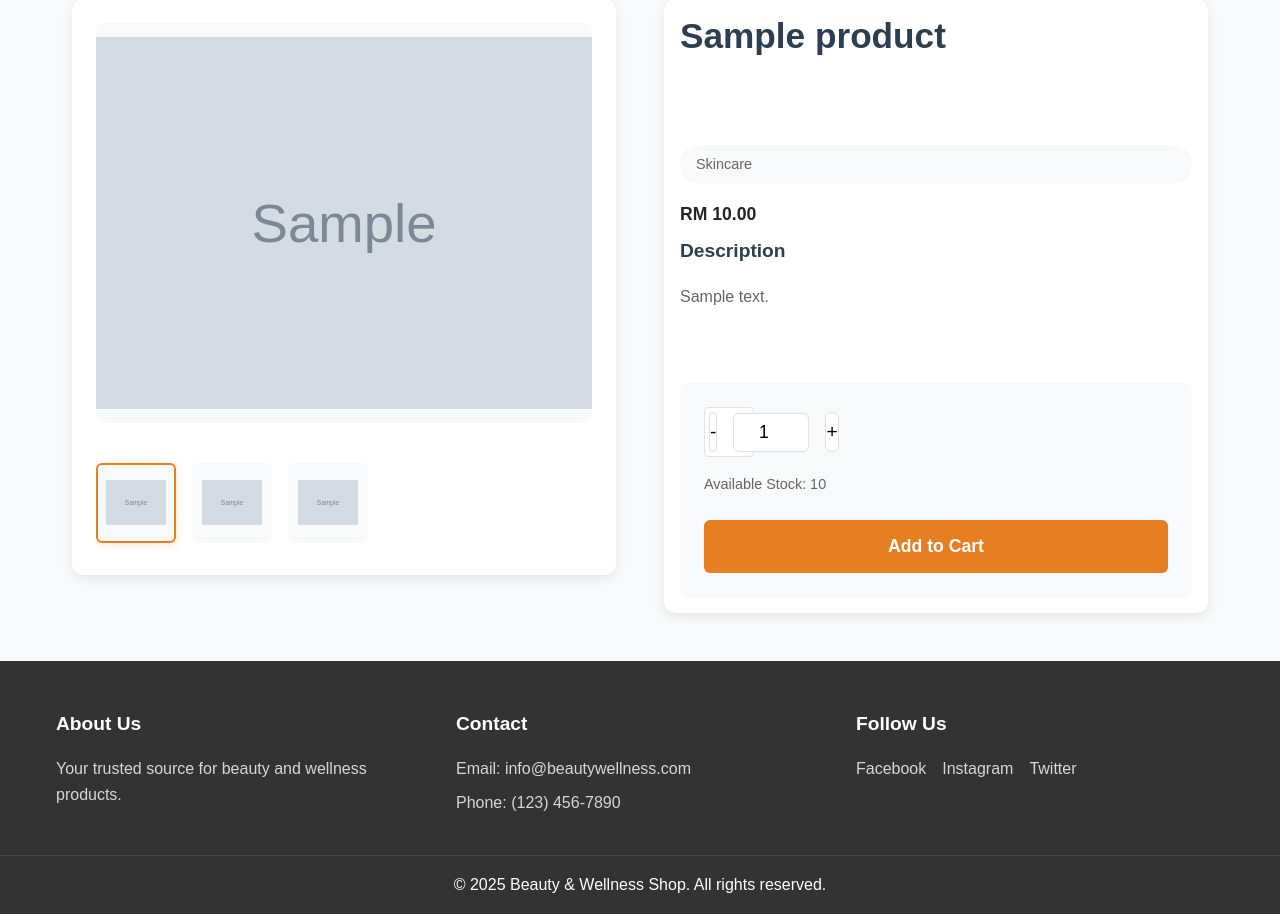
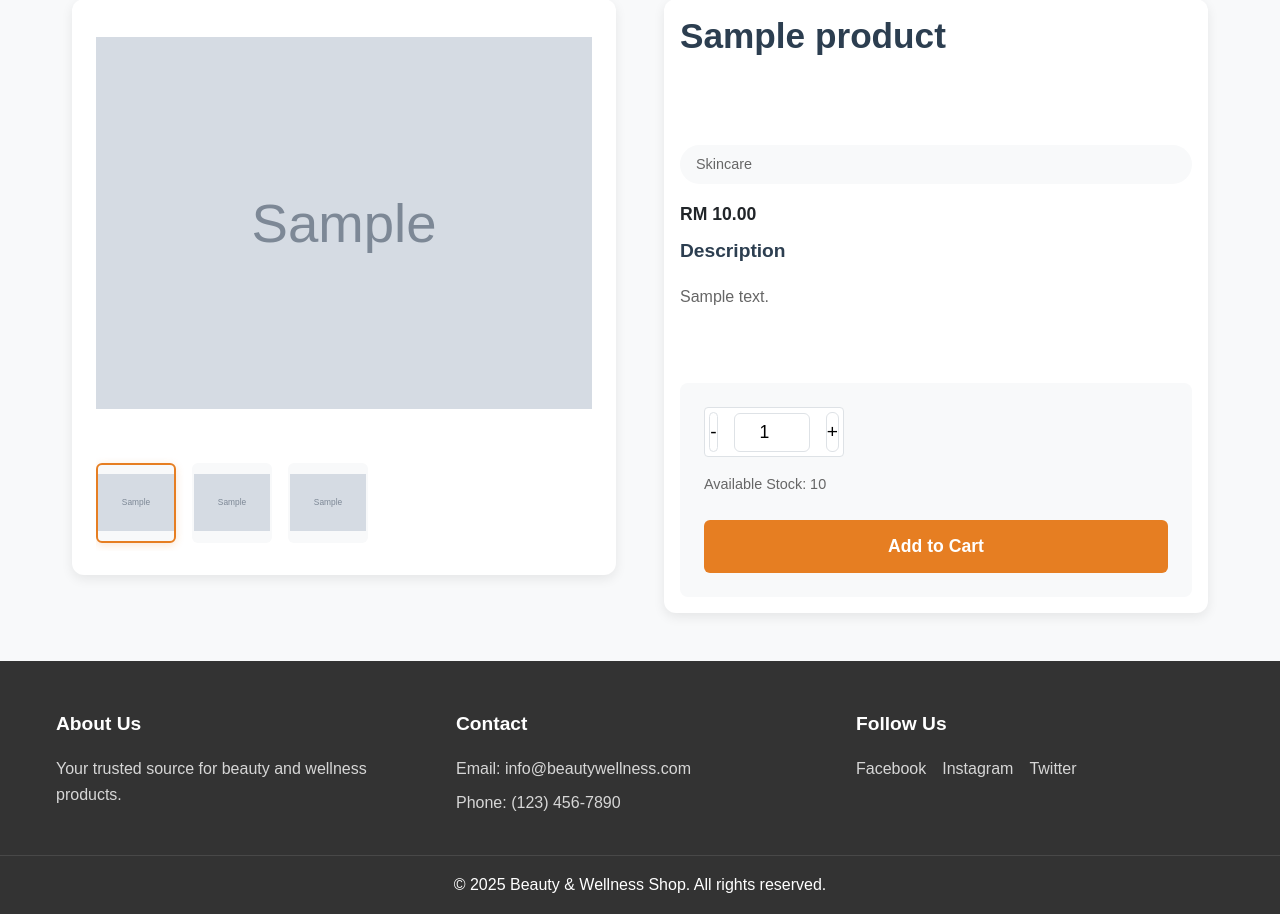
Before and after one commit to Toon-mek/BeautyEcom, a PHP site: page /product/product.php?id=1 in a window 1280 px wide. Shown: the part 178-1092 px from the top of the page. Run offline with PHP 8.4, Linux system fonts and the light colour scheme; data comes from the database, SQL or seed files in the repository; tables that the repository leaves empty hold one stand-in row (values such as "Sample post"); grey boxes marked "Sample" are stand-in pictures.

Commit message:
css issues

```diff
--- a/newPHP/app/css/style.css
+++ b/newPHP/app/css/style.css
@@ -476,7 +476,7 @@ body {
 }
 
 .quantity-input {
-    width: 50px;
+    width: 140px;
     text-align: center;
     border: 1px solid #dee2e6;
     border-radius: 4px;
@@ -1271,7 +1271,6 @@ body {
     width: 100%;
     height: 400px;
     object-fit: contain;
-    background: #f8f9fa;
     border-radius: 8px;
     margin-bottom: 1.5rem;
 }
@@ -1291,7 +1290,6 @@ body {
     border-radius: 6px;
     cursor: pointer;
     background: #f8f9fa;
-    padding: 0.5rem;
     transition: all 0.3s ease;
 }
 
@@ -1665,7 +1663,6 @@ body {
 .product-image {
     position: relative;
     width: 100%;
-    padding-top: 100%; /* Creates a square aspect ratio */
     background: #f8f9fa;
     overflow: hidden;
 }
@@ -1677,8 +1674,6 @@ body {
     width: 100%;
     height: 100%;
     object-fit: contain;
-    padding: 1rem;
-    transition: transform 0.3s ease;
 }
 
 .product-card:hover .product-image img {
```
